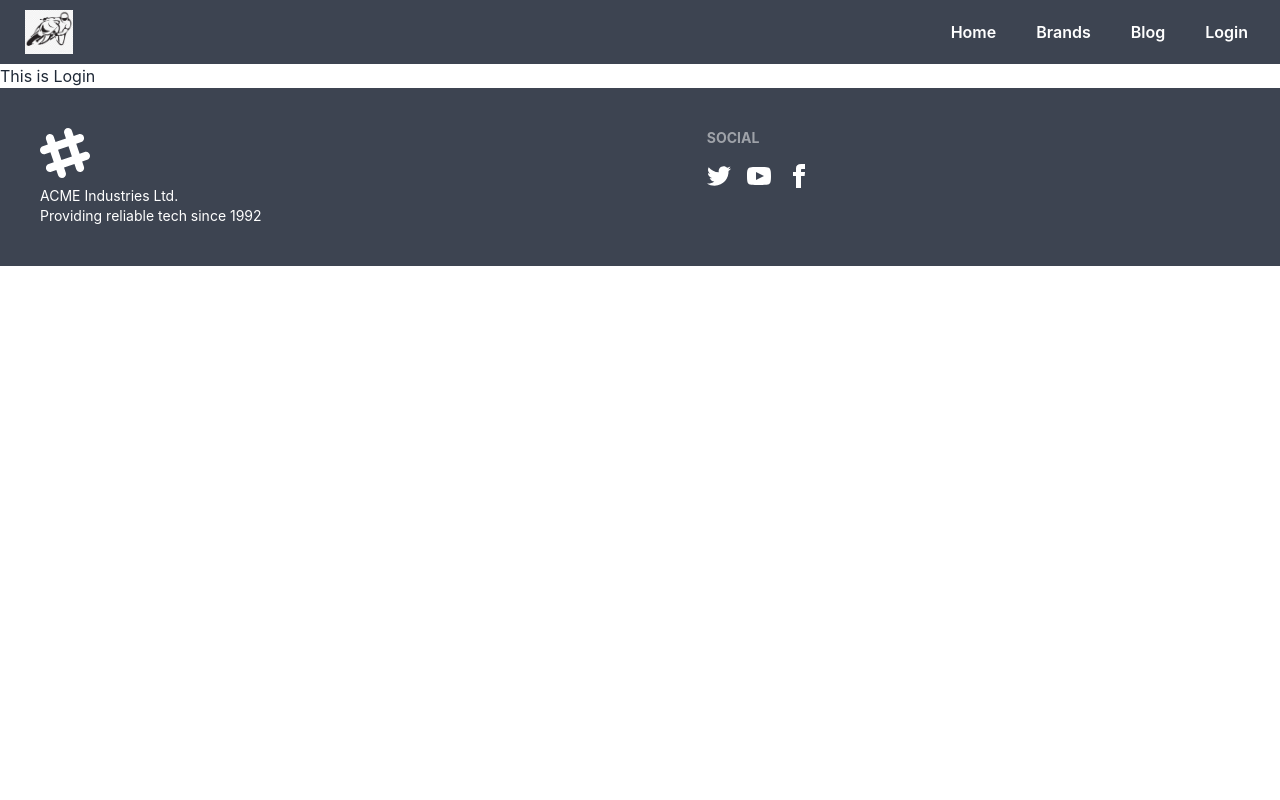
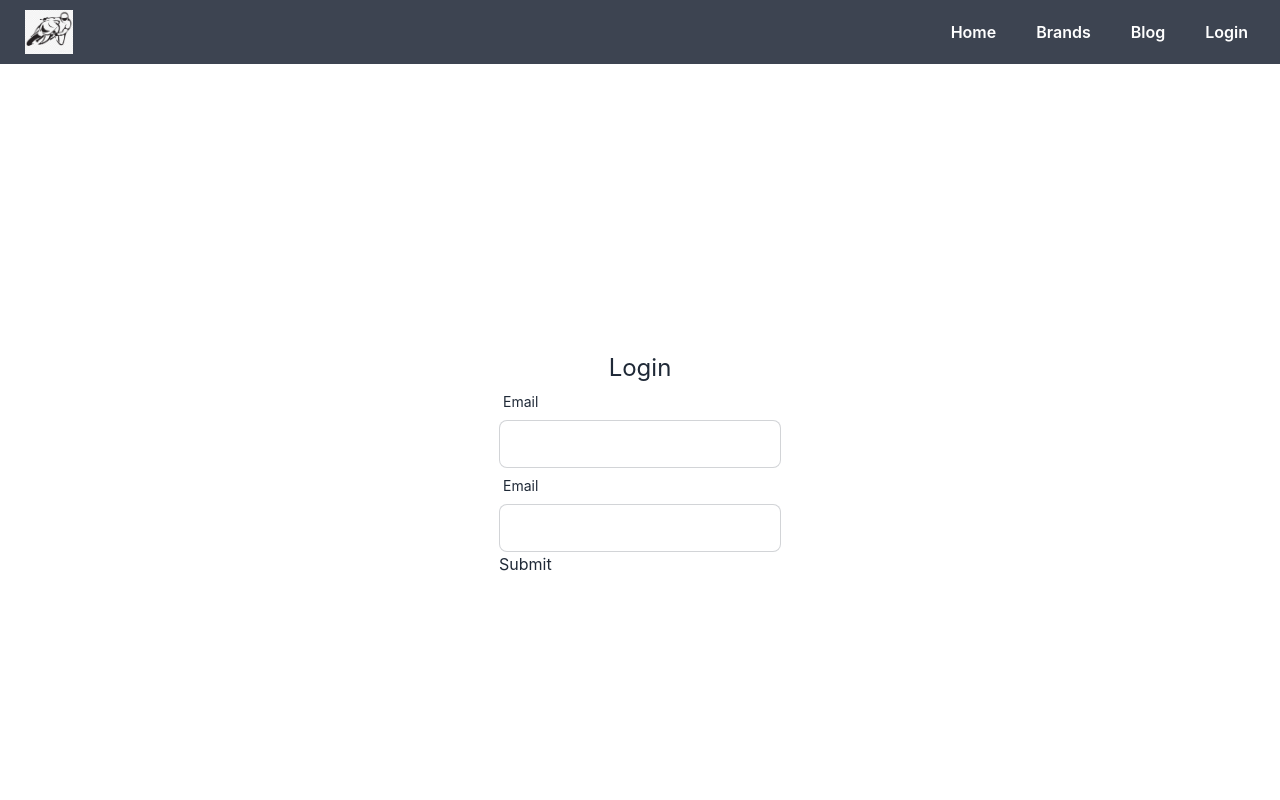
Before and after one commit to Rabbe10581/motorbike-storehouse-client, a React (Create React App) app: page /login in a window 1280 px wide. Shown: the top 800 px of the page. Built offline with nearby package versions, Linux system fonts and the light colour scheme; no server answers.

Commit message:
login form created

```diff
--- a/src/Pages/Login/Login.js
+++ b/src/Pages/Login/Login.js
@@ -1,9 +1,28 @@
-import React from 'react';
+import React, { useState } from 'react';
+import { useForm } from 'react-hook-form';
 
 const Login = () => {
+
+    const { register, handleSubmit } = useForm()
+    const [data, setData] = useState('')
+
     return (
-        <div>
-            <h2>This is Login</h2>
+        <div className='h-[800px] flex justify-center items-center'>
+            <div>
+                <h2 className='text-2xl text-center'>Login</h2>
+                <form onSubmit={handleSubmit((data) => setData(JSON.stringify(data)))}>
+                    <div className="form-control w-full max-w-xs">
+                        <label className="label"><span className="label-text">Email</span> </label>
+                        <input type="email"  {...register("email")} className="input input-bordered w-full max-w-xs" />
+                    </div>
+                    <div className="form-control w-full max-w-xs">
+                        <label className="label"><span className="label-text">Email</span> </label>
+                        <input type="password"  {...register("password")} className="input input-bordered w-full max-w-xs" />
+                    </div>
+                    <p>{data}</p>
+                    <input type="submit" />
+                </form>
+            </div>
         </div>
     );
 };
```
